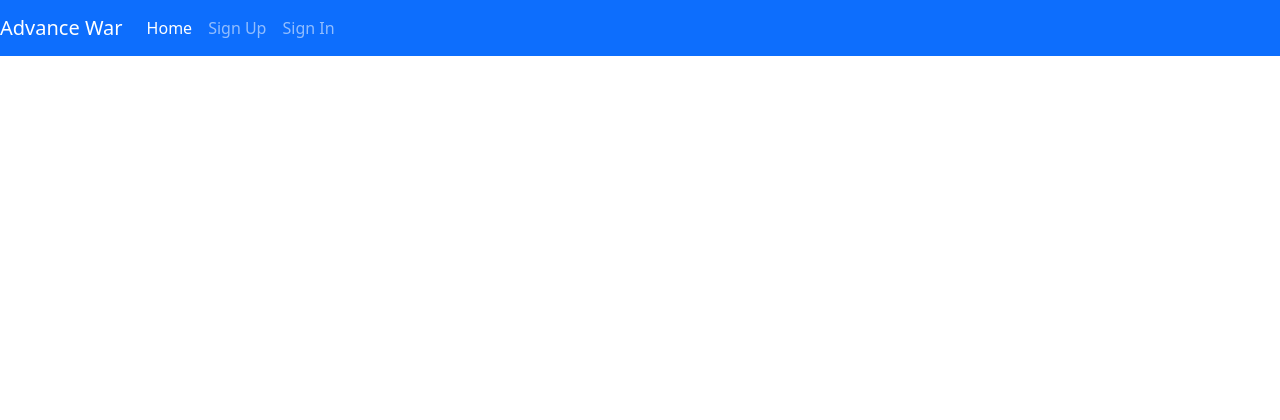
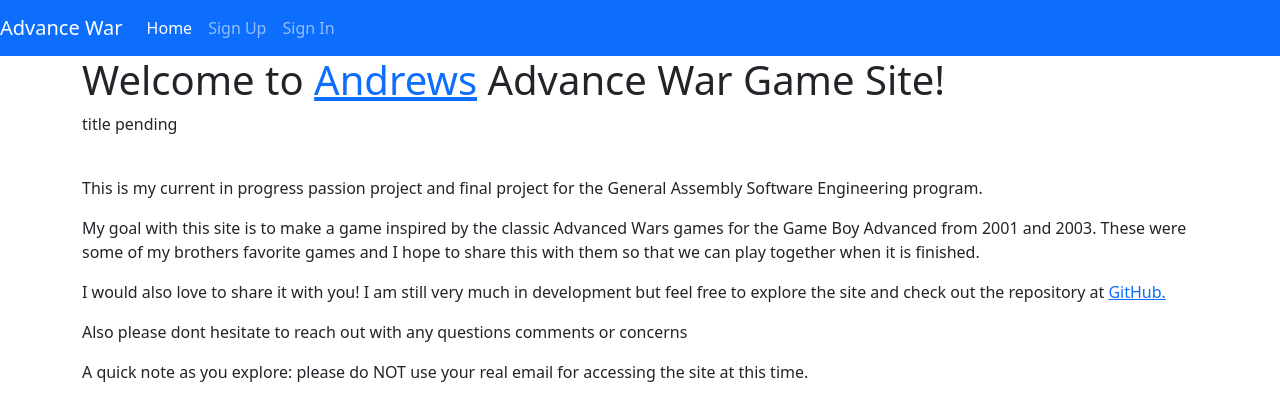
Before and after one commit to kestler01/react_advanced_war_client, a React (Create React App) app: page / in a window 1280 px wide. Shown: the top 420 px of the page. Built offline with nearby package versions, Linux system fonts and the light colour scheme.

Commit message:
introduction on homepage
added a welcome message an a brief explanation of the site to the home page. also started to add selector styling.

```diff
--- a/src/App.js
+++ b/src/App.js
@@ -80,6 +80,21 @@ class App extends Component {
         ))}
         <main className='container'>
           <Route
+            exact
+            path='/' // home
+            render={() => (
+              <>
+                <h1>Welcome to <a href="https://www.linkedin.com/in/andrew-kestler/" target="_blank" rel="noreferrer">Andrews</a> Advance War Game Site!</h1><p>title pending</p>
+                <br></br>
+                <p> This is my current in progress passion project and final project for the General Assembly Software Engineering program. </p>
+                <p> My goal with this site is to make a game inspired by the classic Advanced Wars games for the Game Boy Advanced from 2001 and 2003. These were some of my brothers favorite games and I hope to share this with them so that we can play together when it is finished. </p>
+                <p> I would also love to share it with you! I am still very much in development but feel free to explore the site and check out the repository at <a href="https://github.com/kestler01/react_advanced_war_client" target="_blank" rel="noreferrer"> GitHub. </a> </p>
+                <p> Also please dont hesitate to reach out with any questions comments or concerns </p>
+                <p>A quick note as you explore: please do NOT use your real email for accessing the site at this time.</p>
+              </>
+            )}
+          />
+          <Route
             path='/sign-up'
             render={() => (
               <SignUp msgAlert={this.msgAlert} setUser={this.setUser} />
@@ -115,7 +130,11 @@ class App extends Component {
             path='/games/'
             render={() => (
               <>
-                <GameHall msgAlert={this.msgAlert} user={user} setGameId={this.setGameId}/>
+                <GameHall
+                  msgAlert={this.msgAlert}
+                  user={user}
+                  setGameId={this.setGameId}
+                />
                 {/* Create and index are now children of the gamehall, redirect to game lobby below */}
               </>
             )}
@@ -125,7 +144,18 @@ class App extends Component {
             path='/games/:id'
             render={() => (
               <>
-                <GameInstance msgAlert={this.msgAlert} user={user} setPieces={this.setPieces} clearPieces={this.clearPieces} setGame={this.setGame} clearGame={this.clearGame} game={this.state.game} gamePieces={this.state.gamePieces} turn={this.state.turn} setTurn={this.setTurn}/>
+                <GameInstance
+                  msgAlert={this.msgAlert}
+                  user={user}
+                  setPieces={this.setPieces}
+                  clearPieces={this.clearPieces}
+                  setGame={this.setGame}
+                  clearGame={this.clearGame}
+                  game={this.state.game}
+                  gamePieces={this.state.gamePieces}
+                  turn={this.state.turn}
+                  setTurn={this.setTurn}
+                />
               </>
             )}
           />
--- a/src/components/game/GameBoard.js
+++ b/src/components/game/GameBoard.js
@@ -5,6 +5,7 @@ import React, { Component } from 'react'
 import { v4 as uuid } from 'uuid'
 // import $ from 'jquery'
 // import PieceInstance from './PieceInstance'
+import GameCell from './GameCell'
 
 /// //////////////////////////////////////////////////////  Gameboard  ////////////////////////////////////////////////////////
 
--- a/src/components/game/GameCell.js
+++ b/src/components/game/GameCell.js
@@ -33,7 +33,6 @@ class GameCell extends Component {
   }
 
   ToggleSelected () {
-    console.log('isSelected ?:', this.state.isSelected)
     this.setState({ isSelected: !this.state.isSelected })
   }
 
@@ -43,7 +42,9 @@ class GameCell extends Component {
     } else {
       const cellLayer = this.state.cellLayer
       const pieceLayer = this.state.pieceLayer
-      const selectorColor = this.state.pieceLayer ? 'green' : 'blue'
+      const selectorColor = this.state.pieceLayer
+        ? ('background: rgb(255,255,255) background: radial-gradient(circle, rgba(255,255,255,0) 36%, rgba(54,198,73,1) 100%)')
+        : ('background: rgb(255,255,255) background: radial-gradient(circle, rgba(255,255,255,0) 36%, rgba(54,192,198,1) 100%)')
       // console.log(
       //   ' I am in the render of the GAmeCEll, the state is:',
       //   this.state
@@ -67,7 +68,7 @@ class GameCell extends Component {
           <Col
             key={uuid()}
             className='border border-dark gameCell'
-            style={{ height: '120px', backgroundColor: selectorColor }}
+            style={{ height: '120px', selectorColor }}
             data-x={cellLayer.x}
             data-y={cellLayer.y}
             onClick={() => {
```
